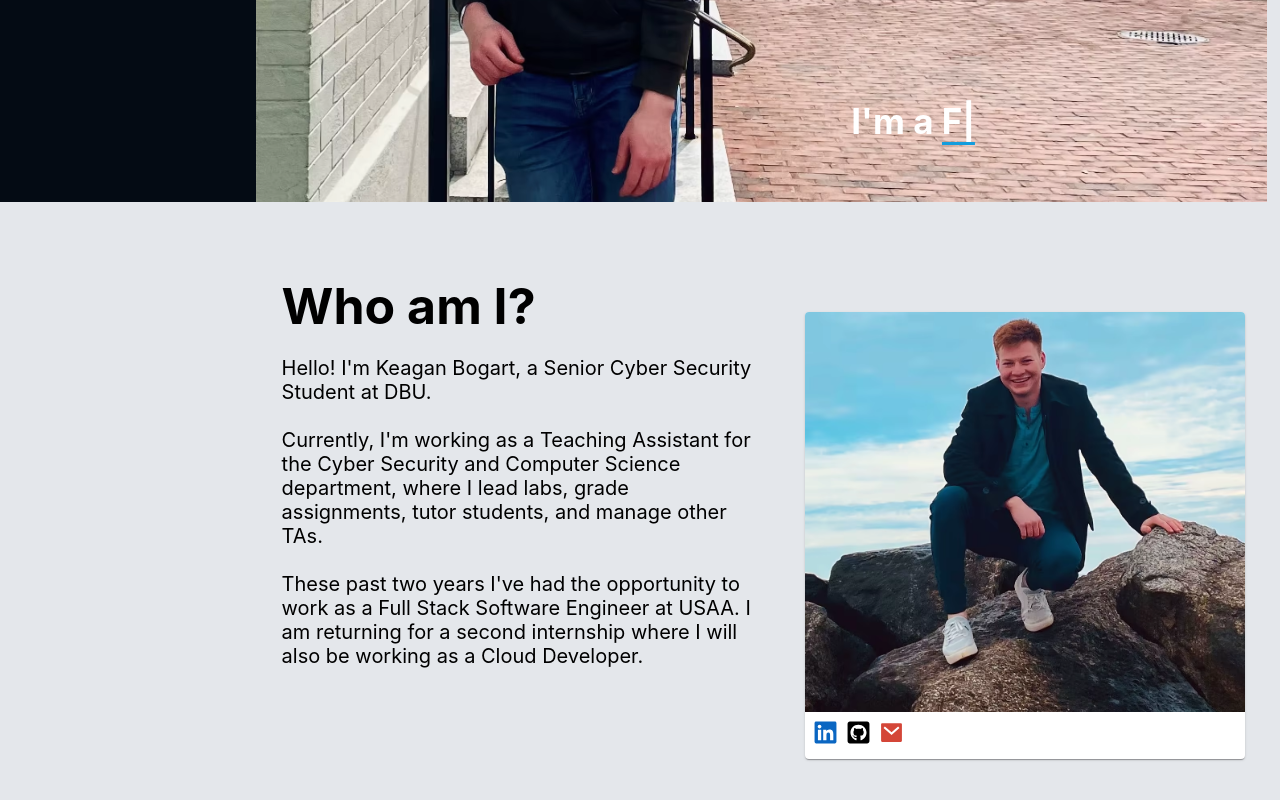
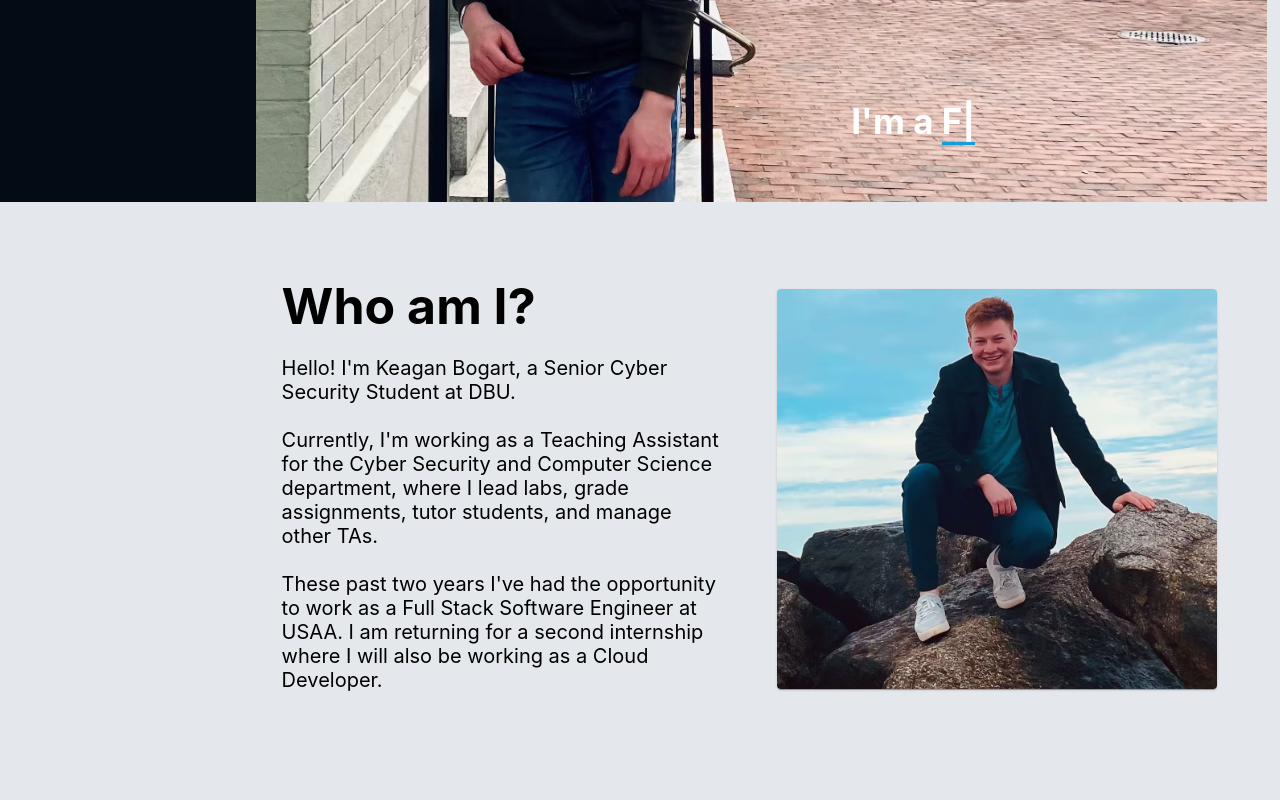
Before and after one commit to Fiery-Warrior/Portfolio, a React (Create React App) app: page / in a window 1280 px wide. Shown: the part 598-1398 px from the top of the page. Built offline with nearby package versions, Linux system fonts and the light colour scheme.

Commit message:
Added fliping card image in About

```diff
--- a/src/About/about.css
+++ b/src/About/about.css
@@ -34,6 +34,8 @@
   flex: 1;
   display: flex;
   justify-content: flex-start; /*flex-end puts at the right end of the screen */
+  padding-left: 5%;
+  padding-top: 5%;
 }
 
 @media (max-width: 768px) {
--- /dev/null
+++ b/src/About/image.css
@@ -0,0 +1,49 @@
+.card {
+    width: 300px;
+    height: 200px;
+    perspective: 1000px;
+  }
+
+  .card-inner {
+    width: 100%;
+    height: 100%;
+    position: relative;
+    transform-style: preserve-3d;
+    transition: transform 0.999s;
+  }
+
+  .card:hover .card-inner {
+    transform: rotateY(180deg);
+  }
+
+  .card-front,
+  .card-back {
+    position: absolute;
+    width: 100%;
+    height: 100%;
+    backface-visibility: hidden;
+  }
+
+  .card-front {
+    background-color: #6A2C70;
+    color: #fff;
+    display: flex;
+    align-items: center;
+    border: 10px solid #6A2C70;
+    border-radius: 10px;
+    justify-content: center;
+    font-size: 24px;
+    transform: rotateY(0deg);
+  }
+
+  .card-back {
+    background-color: #F08A5D;
+    color: #fff;
+    display: flex;
+    align-items: center;
+    border: 10px solid #F08A5D;
+    border-radius: 10px;
+    justify-content: center;
+    font-size: 24px;
+    transform: rotateY(180deg);
+  }
--- a/src/About/image.jsx
+++ b/src/About/image.jsx
@@ -1,13 +1,22 @@
-import React from "react";
+// import React from "react";
+// import Card from "@mui/material/Card";
+import React, { useState } from "react";
 import Card from "@mui/material/Card";
-import CardActions from "@mui/material/CardActions";
 import CardMedia from "@mui/material/CardMedia";
-import Button from "@mui/material/Button";
-import { FaGithubSquare, FaLinkedin } from "react-icons/fa";
-import { RiMailFill } from "react-icons/ri";
+import "./image.css";
 
 export default function ImgMediaCard() {
+  const [isFlipped, setIsFlipped] = useState(false);
+
+  const handleCardFlip = () => {
+    setIsFlipped(!isFlipped);
+  };
+
   return (
+    <div className={`card ${isFlipped ? "flipped" : ""}`}>
+      <section className="image-cards">
+        <div className="card-inner">
+          <div className="card-front" onClick={handleCardFlip}>
             <Card
               sx={{
                 maxWidth: 345,
@@ -35,50 +44,41 @@ export default function ImgMediaCard() {
                   },
                 }}
               />
-      <CardActions>
-        <a
-          href="https://www.linkedin.com/in/keagan-bogart-786951209"
-          target="_blank"
+            </Card>
+          </div>
+
+          <div className="card-back" onClick={handleCardFlip}>
+            <Card
+              sx={{
+                maxWidth: 345,
+                minWidth: 440,
+                "@media (max-width: 768px)": {
+                  maxWidth: 300,
+                  minWidth: "auto",
+                },
+                "@media (max-width: 480px)": {
+                  maxWidth: 250,
+                },
+              }}
             >
-          <FaLinkedin
-            size={25}
-            style={{
-              color: "#0A66C2",
-              paddingRight: "3%",
+              <CardMedia
+                component="img"
+                alt="At office"
+                height="400"
+                image="\work.jpg"
+                sx={{
+                  "@media (max-width: 768px)": {
+                    height: 300,
+                  },
                   "@media (max-width: 480px)": {
-                fontSize: 20,
+                    height: 250,
                   },
                 }}
               />
-        </a>
-        <a
-          href="https://github.com/Fiery-Warrior"
-          target="_blank"
-        >
-          <FaGithubSquare
-            size={25}
-            style={{
-              color: "#000000",
-              paddingRight: "3%",
-              "@media (max-width: 480px)": {
-                fontSize: 20,
-              },
-            }}
-          />
-        </a>
-        <a href="mailto:keagan.j.bogart@gmail.com">
-          <RiMailFill
-            size={25}
-            style={{
-              color: "#D44638",
-              paddingRight: "3%",
-              "@media (max-width: 480px)": {
-                fontSize: 20,
-              },
-            }}
-          />
-        </a>
-      </CardActions>
             </Card>
+          </div>
+        </div>
+      </section>
+    </div>
   );
 }
```
Also changed, not shown: public/work.jpg (added). Lines whose indentation alone changed are shown as unchanged.
